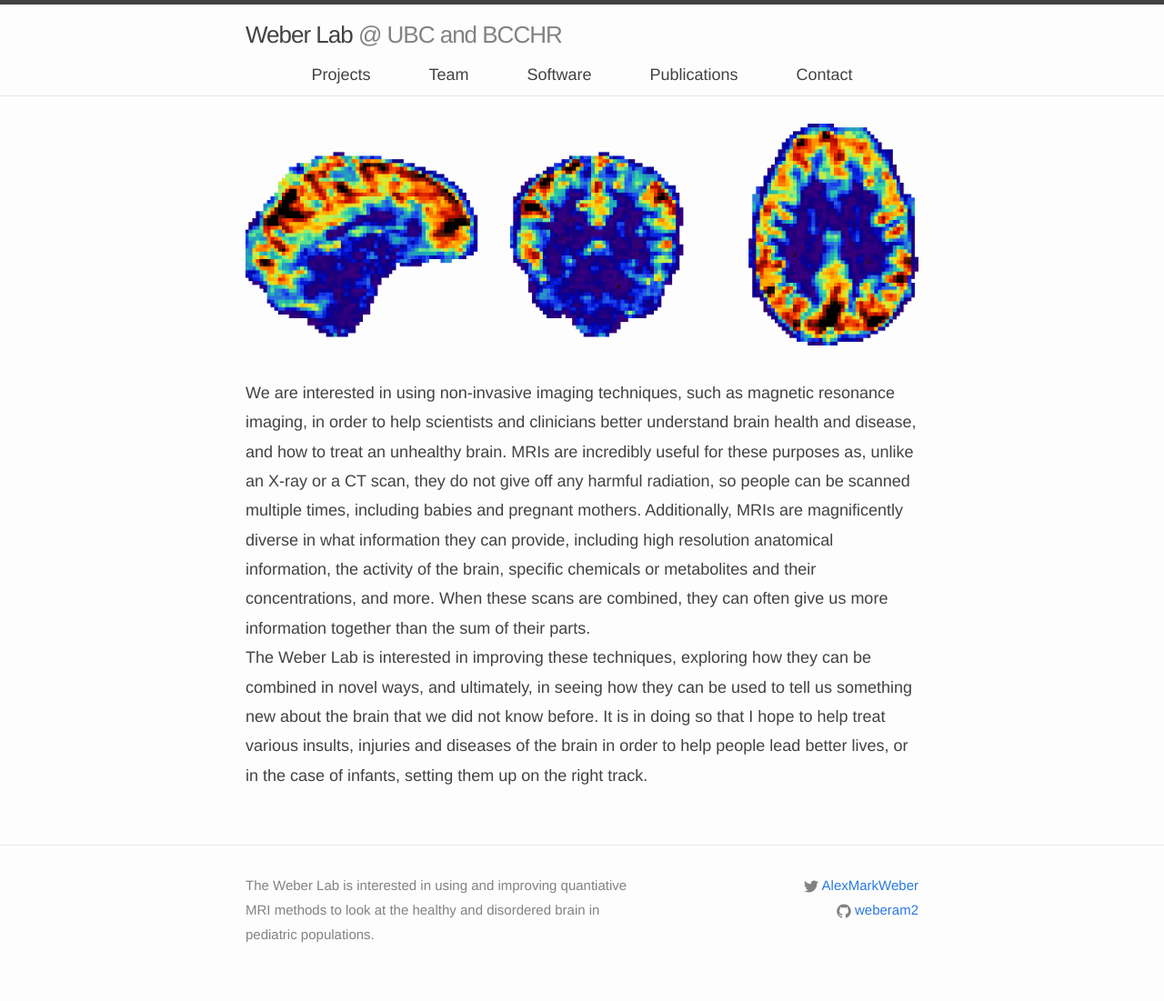
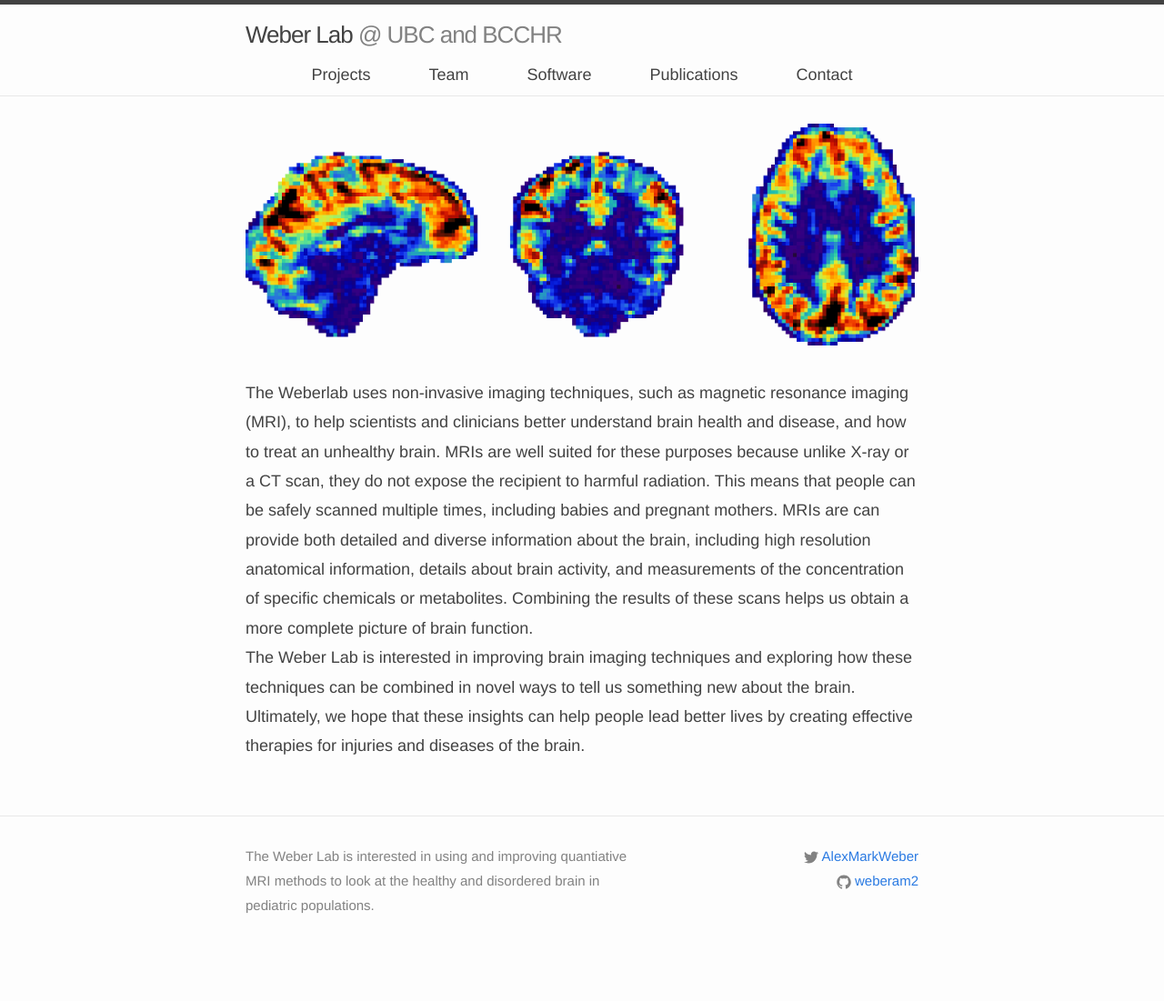
Before and after one commit to WeberLab/weberlab.github.io, a Jekyll site: the page built from index.html, in a window 1280 px wide. Shown: the whole page at 91% size. Built offline with Jekyll 4.4.1, drawn with Linux system fonts in a browser that asks for light colours; nearby versions of some CDN libraries; after the commit the page ends 1069 px from its top, so only the background shows below that.

Commit message:
Update index.html
Josh Zahl fixes

```diff
--- a/index.html
+++ b/index.html
@@ -16,7 +16,9 @@
 
 <article class="post-content">
 
-    We are interested in using non-invasive imaging techniques, such as magnetic resonance imaging, in order to help scientists and clinicians better understand brain health and disease, and how to treat an unhealthy brain. MRIs are incredibly useful for these purposes as, unlike an X-ray or a CT scan, they do not give off any harmful radiation, so people can be scanned multiple times, including babies and pregnant mothers. Additionally, MRIs are magnificently diverse in what information they can provide, including high resolution anatomical information, the activity of the brain, specific chemicals or metabolites and their concentrations, and more. When these scans are combined, they can often give us more information together than the sum of their parts.
-<br>
-The Weber Lab is interested in improving these techniques, exploring how they can be combined in novel ways, and ultimately, in seeing how they can be used to tell us something new about the brain that we did not know before. It is in doing so that I hope to help treat various insults, injuries and diseases of the brain in order to help people lead better lives, or in the case of infants, setting them up on the right track.
+    The Weberlab uses non-invasive imaging techniques, such as magnetic resonance imaging (MRI), to help scientists and clinicians better understand brain health and disease, and how to treat an unhealthy brain. MRIs are well suited for these purposes because unlike X-ray or a CT scan, they do not expose the recipient to harmful radiation. This means that people can be safely scanned multiple times, including babies and pregnant mothers. MRIs are can provide both detailed and diverse information about the brain, including high resolution anatomical information, details about brain activity, and measurements of the concentration of specific chemicals or metabolites. Combining the results of these scans helps us obtain a more complete picture of brain function.
+
+    <br>
+
+    The Weber Lab is interested in improving brain imaging techniques and exploring how these techniques can be combined in novel ways to tell us something new about the brain. Ultimately, we hope that these insights can help people lead better lives by creating effective therapies for injuries and diseases of the brain.
 </article>
```
